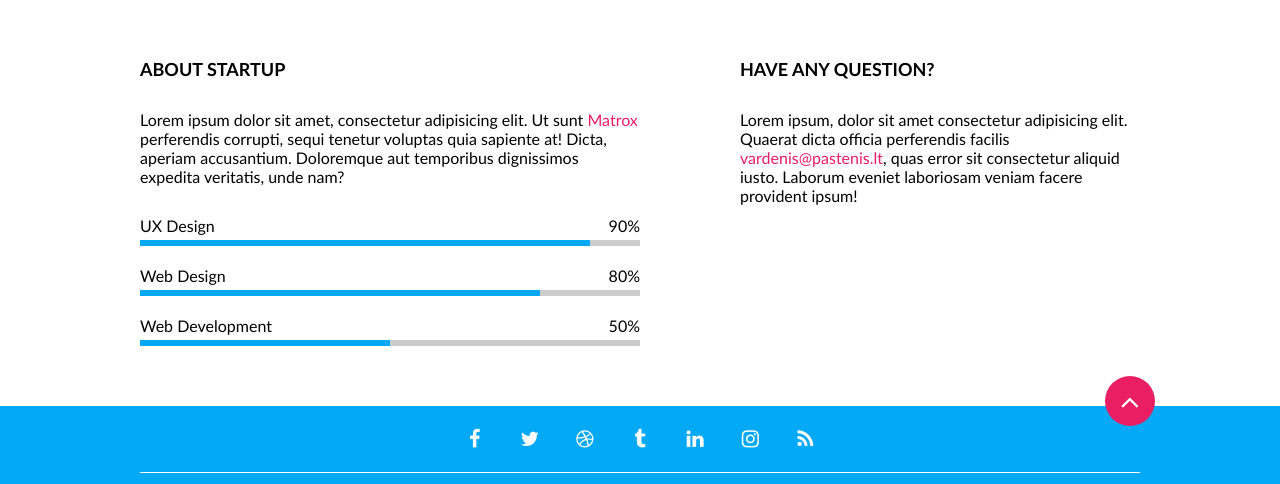
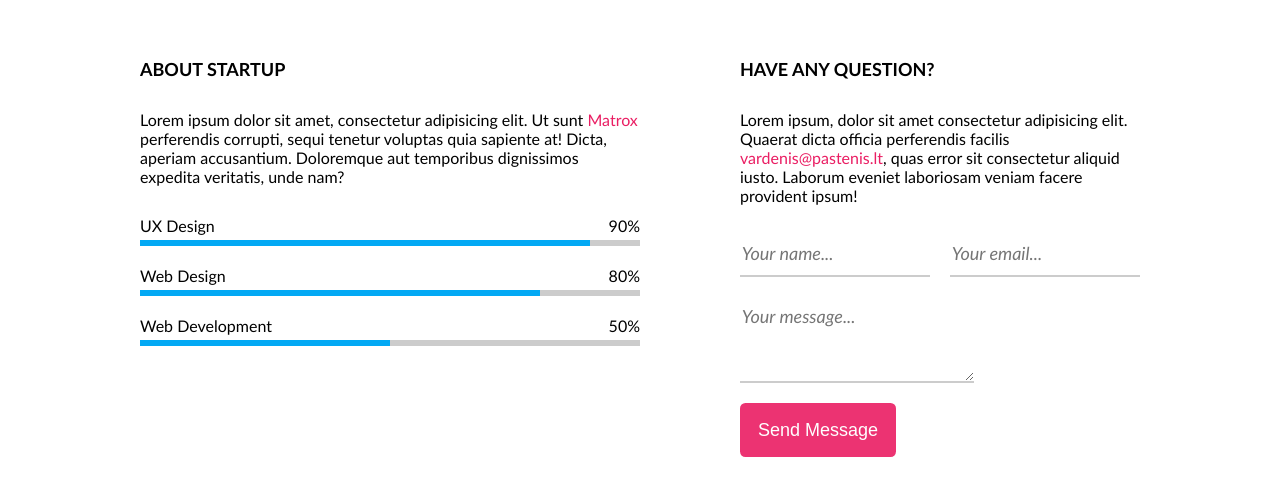
Before and after one commit to JurgitaE/04-coming-soon, a website: page index.html in a window 1280 px wide. Shown: the part 802-1286 px from the top of the page. Drawn offline with Linux system fonts and the light colour scheme.

Commit message:
forms and buttons #12 #7

```diff
--- /dev/null
+++ b/css/components/button.css
@@ -0,0 +1,18 @@
+.btn {
+    display: inline-block;
+    background-color: var(--secondary-color);
+    width: auto;
+    padding: 1em;
+    color: #fff;
+    font-size: 18px;
+    line-height: 1em;
+    text-decoration: none;
+    border: none;
+    cursor: pointer;
+    border-radius: 0.3em;
+    opacity: 0.9;
+}
+.btn:hover {
+    box-shadow: 0 3px #0003;
+    opacity: 1;
+}
--- /dev/null
+++ b/css/components/form.css
@@ -0,0 +1,46 @@
+form {
+    display: grid;
+    /* grid-template-columns: repeat(10, 10%); */
+    grid-template-columns: 1fr 1fr;
+    gap: 20px;
+}
+
+form > .cell-1 {
+    grid-column: span 1;
+}
+
+form > .cell-2 {
+    grid-column: span 2;
+}
+
+form > div > label {
+    display: none;
+}
+form > div > input,
+form > div > textarea {
+    width: 100%;
+    padding: 0.5em 0.1em;
+    font-size: 18px;
+    line-height: 1.2em;
+    border: none;
+    border-bottom: 2px solid #ccc;
+}
+form > div > textarea {
+    min-height: 4.8em;
+    max-width: 13em;
+    resize: vertical;
+}
+
+form ::placeholder {
+    font-style: italic;
+    font-family: "Gill Sans", "Gill Sans MT", Calibri, "Trebuchet MS", sans-serif;
+}
+
+@media (max-width: 1000px) {
+    form {
+        grid-template-columns: 1fr;
+    }
+    form > .cell-2 {
+        grid-column: span 1;
+    }
+}
--- a/index.html
+++ b/index.html
@@ -29,7 +29,9 @@
         <!-- 3d-party -->
         <link rel="stylesheet" href="./css/3rd-party/font-awesome.min.css" />
         <!-- components -->
+        <link rel="stylesheet" href="./css/components/button.css">
         <link rel="stylesheet" href="./css/components/clock.css" />
+        <link rel="stylesheet" href="./css/components/form.css" />
         <link rel="stylesheet" href="./css/components/mouse.css" />
         <link rel="stylesheet" href="./css/components/progress-bar.css" />
         <!-- pages -->
@@ -80,7 +82,7 @@
                         <div class="progress-bar">
                             <div class="top">
                                 <div class="label">UX Design</div>
-                                <div class="value ">90%</div>
+                                <div class="value">90%</div>
                             </div>
                             <div class="progress">
                                 <div class="bar" style="--w: 90%"></div>
@@ -91,7 +93,7 @@
                                 <div class="label">Web Design</div>
                                 <div class="value">80%</div>
                             </div>
-                            <div class="progress ">
+                            <div class="progress">
                                 <div class="bar" style="--w: 80%"></div>
                             </div>
                         </div>
@@ -115,6 +117,23 @@
                         quas error sit consectetur aliquid iusto. Laborum eveniet
                         laboriosam veniam facere provident ipsum!
                     </p>
+                    <form action="/">
+                        <div class="cell-1">
+                            <label for="name">Name</label>
+                            <input type="text" id="name" placeholder="Your name..." required />
+                        </div>
+                        <div class="cell-1">
+                            <label for="email">Email</label>
+                            <input type="email" id="email" placeholder="Your email..." required />
+                        </div>
+                        <div class="cell-2">
+                            <label for="message">Message</label>
+                            <textarea name="" id="message" placeholder="Your message..." required></textarea>
+                        </div>
+                        <div class="cell-2">
+                            <button class="btn">Send Message</button>
+                        </div>
+                    </form>
                 </div>
             </div>
         </section>
```
